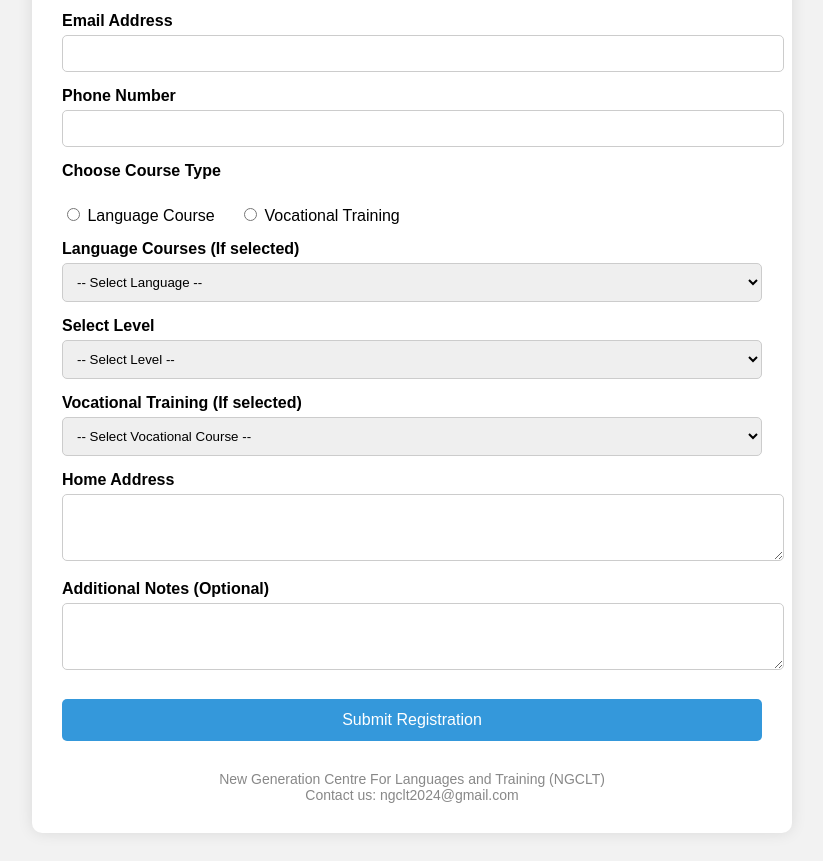
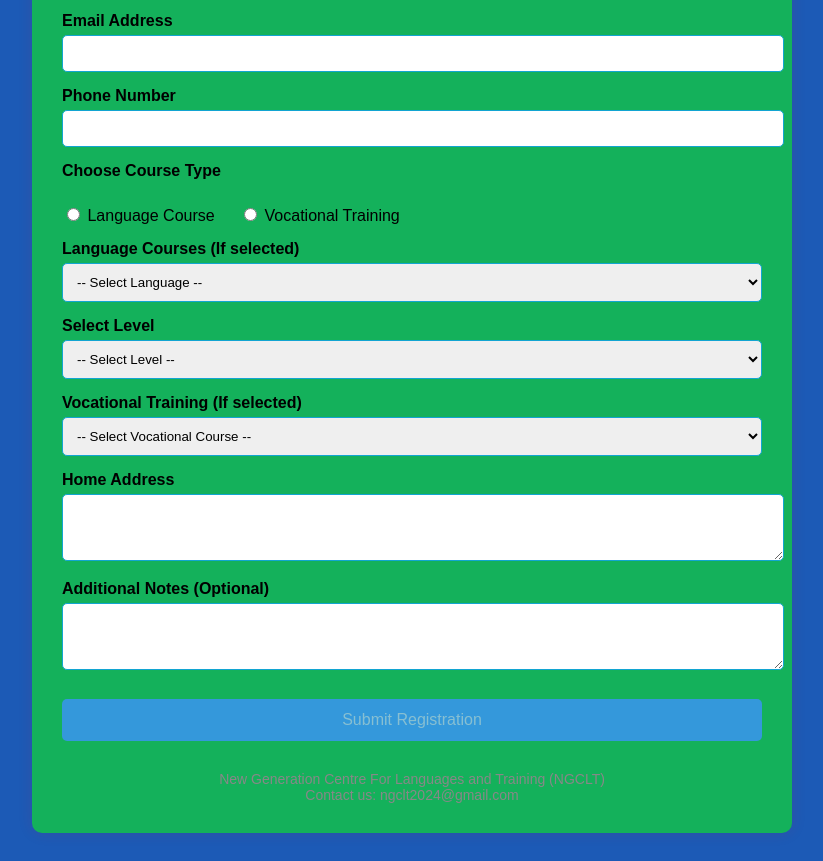
Before and after one commit to KBH141336/Student-registration-form, a plain HTML site: page index.html in a window 1280 px wide. Shown: the part 353-1214 px from the top of the page, without its empty margins (228-1051 px from the left). Drawn offline with Linux system fonts and the light colour scheme.

Commit message:
NGCLT Rg-form

```diff
--- a/index.html
+++ b/index.html
@@ -6,17 +6,17 @@
   <style>
     body {
       font-family: Arial, sans-serif;
-      background-color: #f2f2f2;
+      background-color: #1c5ab6;
       padding: 20px;
     }
 
     .container {
       max-width: 700px;
       margin: auto;
-      background-color: #fff;
+      background-color: #14b15b;
       padding: 30px;
       border-radius: 10px;
-      box-shadow: 0 0 15px rgba(0, 0, 0, 0.1);
+      box-shadow: 0 0 15px rgba(231, 11, 11, 0.1);
     }
 
     h1 {
@@ -38,7 +38,7 @@
       width: 100%;
       padding: 10px;
       margin-top: 5px;
-      border: 1px solid #ccc;
+      border: 1px solid #12a5d1;
       border-radius: 5px;
     }
 
@@ -55,7 +55,7 @@
     button {
       margin-top: 25px;
       background-color: #3498db;
-      color: white;
+      color: rgba(156, 201, 207, 0.801);
       padding: 12px 20px;
       border: none;
       border-radius: 5px;
```
